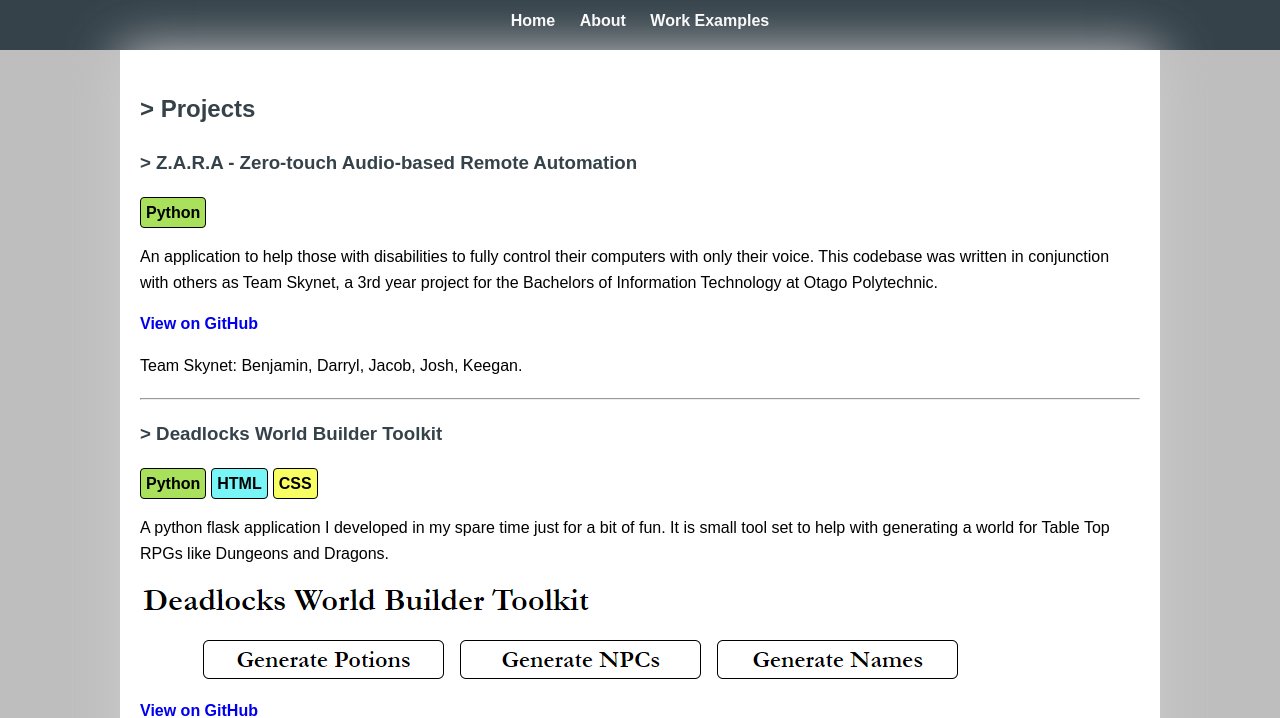
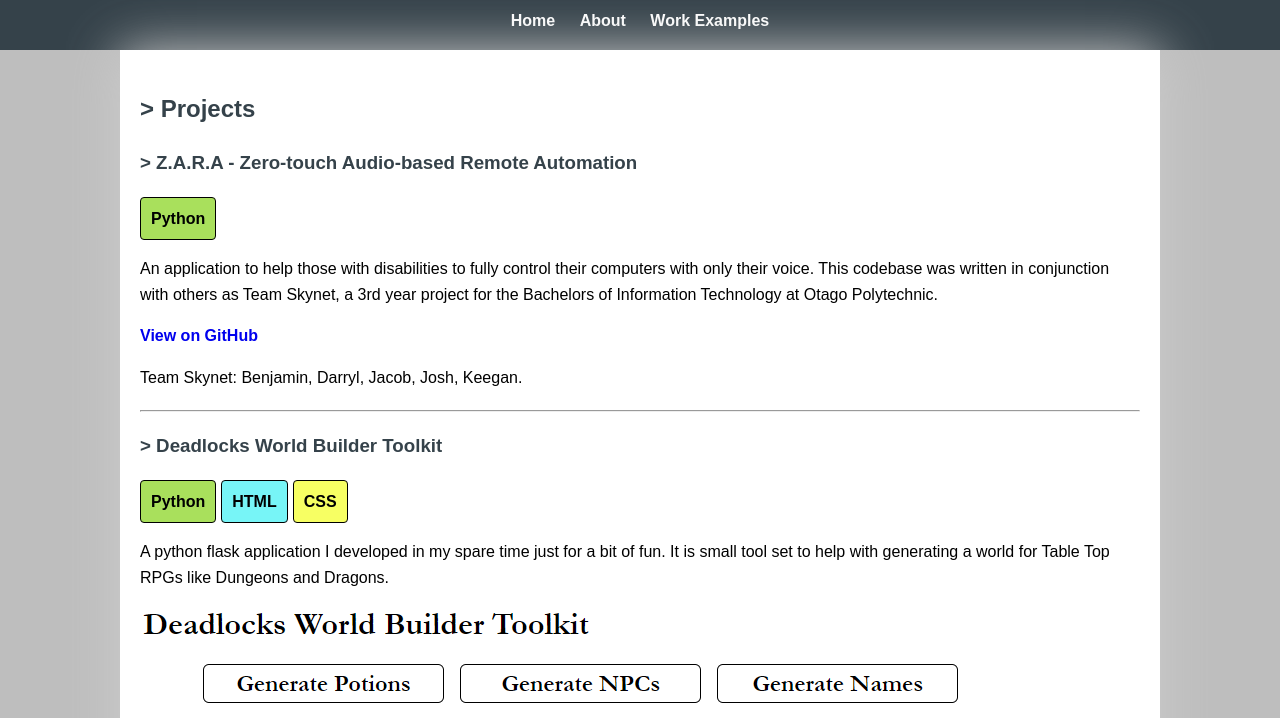
Before and after one commit to 0xDEAD10CK/0xDEAD10CK.github.io, a plain HTML site: page work.html in a window 1280 px wide. Shown: the part 86-804 px from the top of the page. Drawn offline with Linux system fonts and the light colour scheme.

Commit message:
Trying to fix stylings.

```diff
--- a/styles.css
+++ b/styles.css
@@ -73,7 +73,7 @@ a {
 .codeLabel {
 	border: 1px black solid;
 	border-radius: 4px;
-	padding: 2px 5px;
+	padding: 8px 10px;
 	font-weight: bold;
 }
 
```
